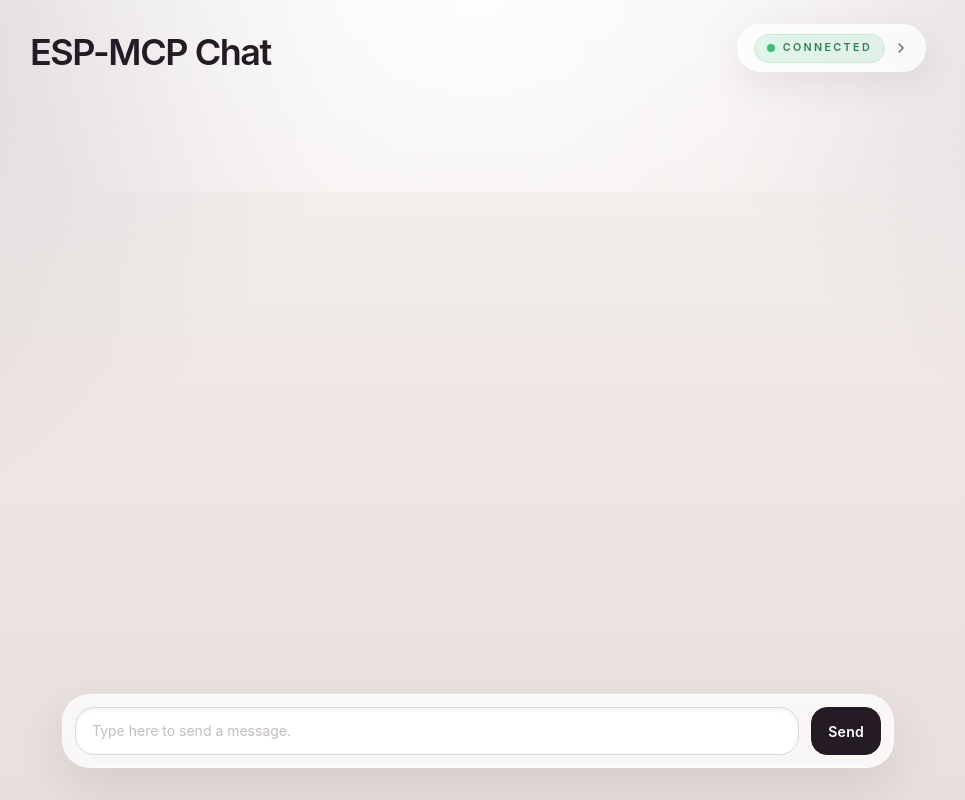
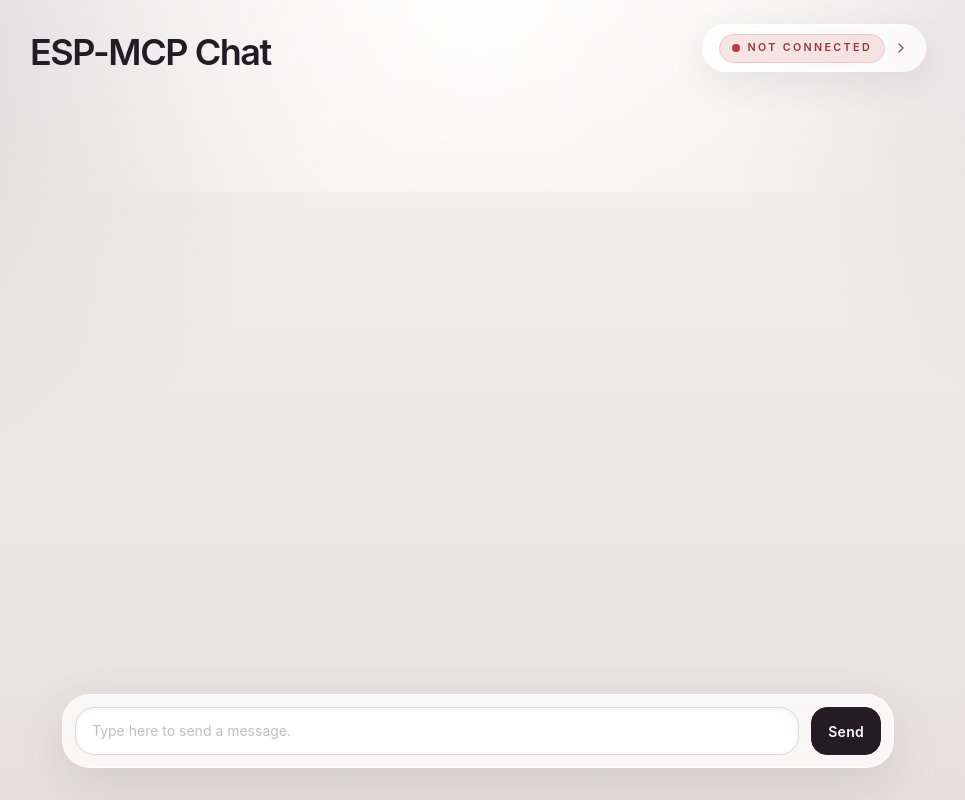
Before and after one commit to dylan-mccormick/esp-mcp-frontend, a React (Vite) app: page / in a window 1280 px wide. Shown: the whole page, without its empty margins (162-1127 px from the left). Built offline with nearby package versions, Linux system fonts and the light colour scheme.

Commit message:
finalize connection cards

```diff
--- a/package.json
+++ b/package.json
@@ -13,7 +13,7 @@
     },
     "dependencies": {
         "@anthropic-ai/sdk": "^0.112.4",
-        "@modelcontextprotocol/client": "2.0.0-beta.4",
+        "@modelcontextprotocol/client": "^2.0.0",
         "@tailwindcss/vite": "^4.3.3",
         "esp-mcp-frontend": "link:",
         "lucide-react": "^1.25.0",
--- a/src/components/ConnectionManagerButton.tsx
+++ b/src/components/ConnectionManagerButton.tsx
@@ -1,22 +1,31 @@
 import { ChevronRight } from "lucide-react";
+import { useContext, useEffect, useState } from "react";
 import { useNavigate } from "react-router";
 
+import { LLMContext } from "../context/LLMContext";
+import { MCPServerContext } from "../context/MCPServerContext";
 import ConnectionStatusBadge, { type ConnectionState } from "./ConnectionStatusBadge";
 
-type ConnectionManagerButtonProps = {
-    status?: ConnectionState;
-    isConnected?: boolean;
-};
+const ConnectionManagerButton = () => {
+    const navigate = useNavigate();
+    const { connectionStatus: llmConnectionStatus } = useContext(LLMContext);
+    const { connectionStatus: mcpConnectionStatus } = useContext(MCPServerContext);
+    const [lowestConnectionStatus, setLowestConnectionStatus] = useState<ConnectionState>("not connected");
 
-const ConnectionManagerButton = ({ status, isConnected }: ConnectionManagerButtonProps) => {
-    const navigate = useNavigate();
-    const resolvedStatus = status ?? (isConnected ? "connected" : "not connected");
+    useEffect(() => {
+        if (llmConnectionStatus.length < mcpConnectionStatus.length) {
+            // Coincidentally, lower length = worse connection status
+            setLowestConnectionStatus(llmConnectionStatus);
+            return;
+        }
+        setLowestConnectionStatus(mcpConnectionStatus);
+    }, [llmConnectionStatus, mcpConnectionStatus]);
 
     return (
         <button
             className="ui-button ui-button-pill ui-button-surface"
             onClick={() => navigate("/connections")}>
-            <ConnectionStatusBadge status={resolvedStatus} />
+            <ConnectionStatusBadge status={lowestConnectionStatus} />
             <ChevronRight className="h-4 w-4 text-[#6d5b68]" />
         </button>
     );
--- a/src/pages/Chat.tsx
+++ b/src/pages/Chat.tsx
@@ -14,7 +14,7 @@ const Chat = () => {
                         </h1>
                     </div>
 
-                    <ConnectionManagerButton isConnected={true} />
+                    <ConnectionManagerButton />
                 </header>
 
                 <section className="flex-1 space-y-5 pb-6"></section>
--- a/src/providers/MCPServerContextProvider.tsx
+++ b/src/providers/MCPServerContextProvider.tsx
@@ -33,11 +33,15 @@ const MCPServerContextProvider = ({ children }: { children: ReactNode }) => {
 
         // Try to connect to the /mcp endpoint
         const transport = new StreamableHTTPClientTransport(new URL(`http://${ipAddress}${mcpServerEndpoint}`));
-        const mcpObject = new Client({
-            name: "ESP-MCP Client",
-            description: "React frontend with an MCP Client component, connected directly to an LLM via the browser.",
-            version: "1.0.0"
-        });
+        const mcpObject = new Client(
+            {
+                name: "ESP-MCP Client",
+                description:
+                    "React frontend with an MCP Client component, connected directly to an LLM via the browser.",
+                version: "1.0.0"
+            },
+            { versionNegotiation: { mode: "auto" } }
+        );
 
         try {
             await mcpObject.connect(transport);
@@ -64,7 +68,7 @@ const MCPServerContextProvider = ({ children }: { children: ReactNode }) => {
 
     // MCP Client state management
     useEffect(() => {
-        if (connectionStatus === "not connected") return;
+        if (connectionStatus !== "connecting") return;
         mcpGet(`/info`)
             .then(async res => {
                 if (!res.ok) {
```
Also changed, not shown: 1 other file (tests, documents, lock files or other folders).
